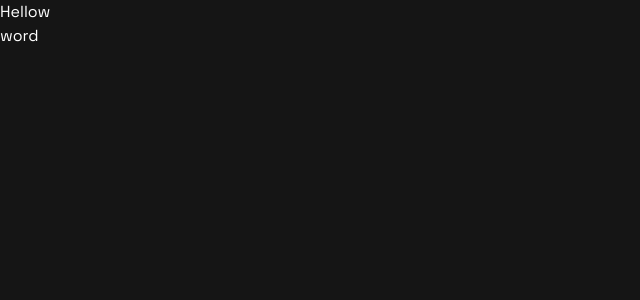
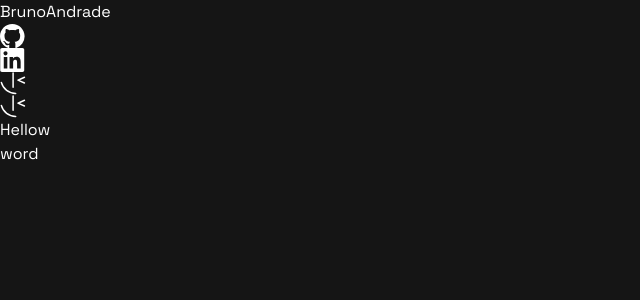
Before and after one commit to Brunoalaraujo/portfolioNew, a Next.js app: page / in a window 1280 px wide. Shown: the top 300 px of the page, without its empty margins (0-640 px from the left). Built offline with nearby package versions, Linux system fonts and the light colour scheme.

Commit message:
:sparkles: feat SocialMedia Component

```diff
--- a/src/app/Components/SocialMedia/SocialMedia.tsx
+++ b/src/app/Components/SocialMedia/SocialMedia.tsx
@@ -0,0 +1,93 @@
+"use client";
+
+import Link from "next/link";
+import Image from "next/image";
+import Git from "../../../../public/images/icon-github.svg";
+import FrontEndMentor from "../../../../public/images/icon-frontend-mentor.svg";
+import Linkedin from "../../../../public/images/icon-linkedin.svg";
+import Gmail from "../../../../public/images/gmail-icon-logo-svgrepo-com.svg";
+import { useRef, useState, useEffect } from "react";
+
+export default function SocialMedia() {
+  const [copiedMessage, setCopiedMessage] = useState("");
+  const [showCopiedMessage, setShowCopiedMessage] = useState(false);
+  const textToCopyRef = useRef<HTMLTextAreaElement>(null);
+
+  const handleCopyToClipboard = () => {
+    const textToCopy = textToCopyRef.current?.value;
+    if (textToCopy) {
+      navigator.clipboard
+        .writeText(textToCopy)
+        .then(() => {
+          setCopiedMessage("O endereço de Gmail foi copiado com sucesso!");
+          setShowCopiedMessage(true);
+        })
+        .catch((error) => {
+          console.error("Erro ao copiar texto:", error);
+        });
+    }
+  };
+
+  useEffect(() => {
+    let timeoutId: ReturnType<typeof setTimeout>;
+    if (showCopiedMessage) {
+      timeoutId = setTimeout(() => {
+        setShowCopiedMessage(false);
+      }, 5000); // 5 segundos
+    }
+    return () => {
+      clearTimeout(timeoutId);
+    };
+  }, [showCopiedMessage]);
+
+  return (
+    <div>
+      <Link className="text-whiteCuston" href={"/"}>
+        BrunoAndrade
+      </Link>
+      <ul>
+        <li>
+          <Link href="https://github.com/Brunoalaraujo" target="_blank">
+            <Image src={Git} alt="Link para o GitHub de Bruno Andrade" />
+          </Link>
+        </li>
+        <li>
+          <Link
+            href="https://www.linkedin.com/in/brunoandradel-a-dev/"
+            target="_blank"
+          >
+            <Image src={Linkedin} alt="Link para o LinkedIn de Bruno Andrade" />
+          </Link>
+        </li>
+        <li>
+          <Link
+            href="https://www.frontendmentor.io/profile/Brunoalaraujo"
+            target="_blank"
+          >
+            <Image
+              src={FrontEndMentor}
+              alt="Link para o Front-end Mentor de Bruno Andrade"
+            />
+          </Link>
+        </li>
+        <li className="cursor-pointer relative">
+          <Image
+            onClick={handleCopyToClipboard}
+            src={Gmail}
+            alt="Link para o copiar o endereço de email de Bruno Andrade"
+          />
+          <textarea
+            ref={textToCopyRef}
+            className="hidden"
+            defaultValue="asd@asd.com"
+          />
+          {copiedMessage && (
+            <span className="absolute top-0 left-0 mt-2 text-green-600 animate-fade-in-out">
+              {copiedMessage}
+            </span>
+          )}
+        </li>
+      </ul>
+    </div>
+  );
+}
--- a/src/app/page.tsx
+++ b/src/app/page.tsx
@@ -1,8 +1,13 @@
-import Image from "next/image";
+import SocialMedia from "./Components/SocialMedia/SocialMedia";
 
 export default function Home() {
   return (
     <main>
+      <header>
+        <nav>
+          <SocialMedia />
+        </nav>
+      </header>
       <p className="text-whiteCuston size-16">Hellow word</p>
     </main>
   );
```
Also changed, not shown: public/images/gmail-icon-logo-svgrepo-com.svg (added).
